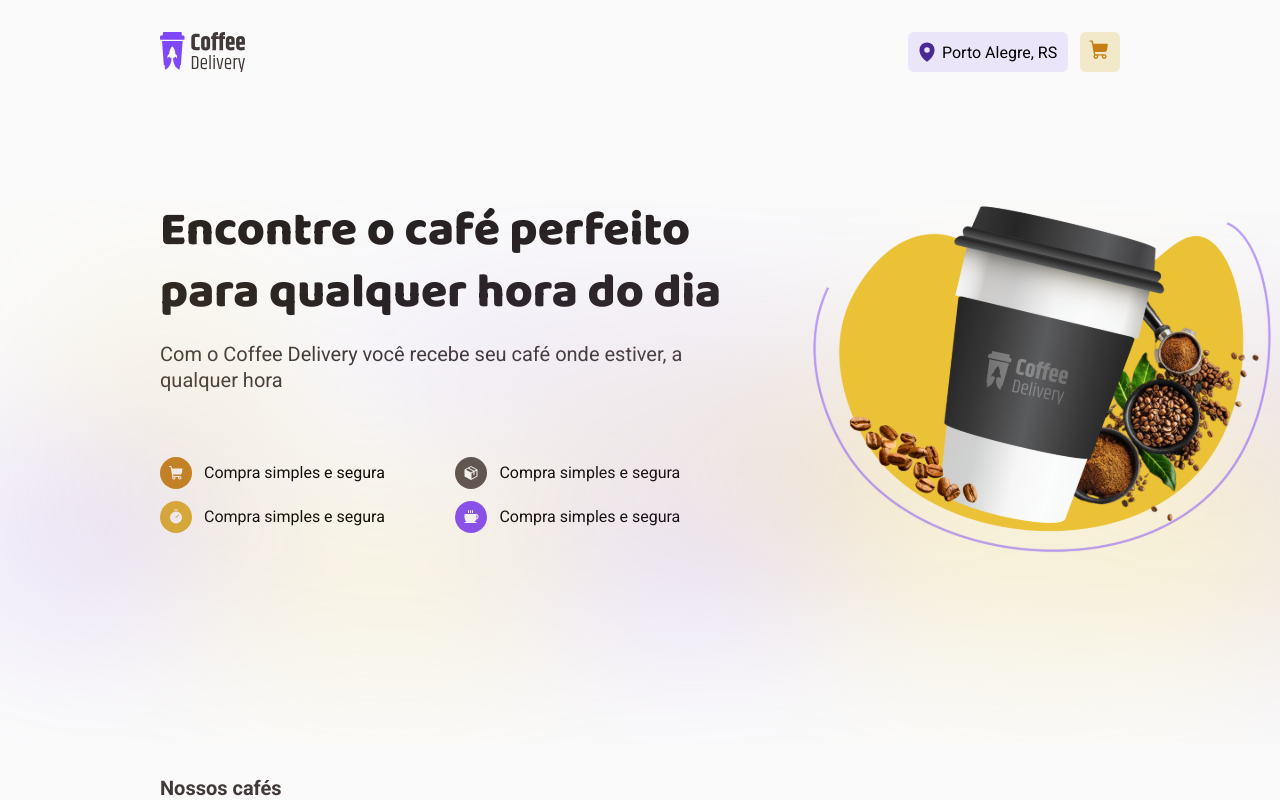
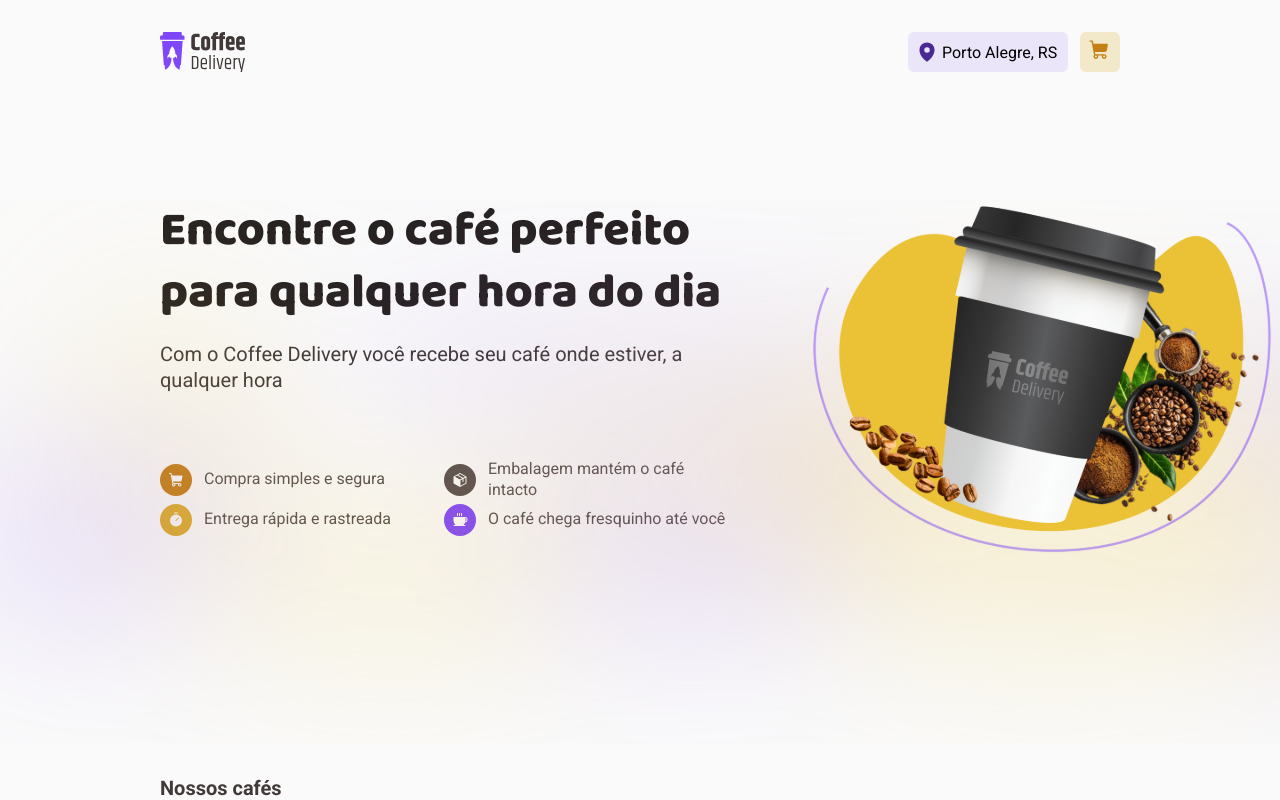
Before and after one commit to gustavobreack3257/coffe_delivery_react, a React (Vite) app: page / in a window 1280 px wide. Shown: the top 800 px of the page. Built offline with nearby package versions, Linux system fonts and the light colour scheme.

Commit message:
refactor: Home modifying the code through the component and editing the style

```diff
--- a/src/components/IconInfo/index.tsx
+++ b/src/components/IconInfo/index.tsx
@@ -8,10 +8,14 @@ interface iconTypeProps {
     | 'TIMER'
     | 'COFFEE'
     | 'CURRENCYDOLLAR'
-  combinedText: boolean
+  combinedText?: boolean
   text?: string
 }
-export function IconInfo({ iconType, combinedText, text }: iconTypeProps) {
+export function IconInfo({
+  iconType,
+  combinedText = false,
+  text,
+}: iconTypeProps) {
   return (
     <S.IconInfoContainer>
       <S.IconContainer
@@ -24,7 +28,9 @@ export function IconInfo({ iconType, combinedText, text }: iconTypeProps) {
                 ? 'yellow'
                 : iconType === 'PACKAGE'
                   ? 'baseGray'
-                  : 'yellowDark'
+                  : iconType === 'COFFEE'
+                    ? 'purple'
+                    : 'yellowDark'
         }
       >
         {iconType === 'MAPPIN' ? (
--- a/src/screens/Home/components/IntroductionCoffee/index.tsx
+++ b/src/screens/Home/components/IntroductionCoffee/index.tsx
@@ -1,9 +1,8 @@
 import * as S from './styles'
-
-import { ShoppingCart, Package, Timer, Coffee } from '@phosphor-icons/react'
 
 import BackgroundContentCoffee from '../../../../assets/Background.svg'
 import CoffeeSVG from '../../../../assets/IntroductionCoffee.svg'
+import { IconInfo } from '../../../../components/IconInfo'
 
 export function IntroductionCoffee() {
   return (
@@ -23,31 +22,21 @@ export function IntroductionCoffee() {
 
           <S.MarketingContainer>
             <S.MarketingContentContainer>
-              <S.IconContainer bgIconColor="yellowDark">
-                <ShoppingCart weight="fill" color="#FAFAFA" />
-              </S.IconContainer>
-              <p>Compra simples e segura</p>
+              <IconInfo iconType="SHOPPING" text="Compra simples e segura" />
+              <IconInfo
+                iconType="PACKAGE"
+                text="Embalagem mantém o café intacto"
+              />
             </S.MarketingContentContainer>
+          </S.MarketingContainer>
 
+          <S.MarketingContainer>
             <S.MarketingContentContainer>
-              <S.IconContainer bgIconColor="baseGray">
-                <Package weight="fill" color="#FAFAFA" />
-              </S.IconContainer>
-              <p>Compra simples e segura</p>
-            </S.MarketingContentContainer>
-
-            <S.MarketingContentContainer>
-              <S.IconContainer bgIconColor="yellow">
-                <Timer weight="fill" color="#FAFAFA" />
-              </S.IconContainer>
-              <p>Compra simples e segura</p>
-            </S.MarketingContentContainer>
-
-            <S.MarketingContentContainer>
-              <S.IconContainer bgIconColor="purple">
-                <Coffee weight="fill" color="#FAFAFA" />
-              </S.IconContainer>
-              <p>Compra simples e segura</p>
+              <IconInfo iconType="TIMER" text="Entrega rápida e rastreada" />
+              <IconInfo
+                iconType="COFFEE"
+                text="O café chega fresquinho até você"
+              />
             </S.MarketingContentContainer>
           </S.MarketingContainer>
         </S.IntroductionHeader>
--- a/src/screens/Home/components/IntroductionCoffee/styles.ts
+++ b/src/screens/Home/components/IntroductionCoffee/styles.ts
@@ -40,6 +40,7 @@ export const IntroductionSubTitle = styled.p`
   line-height: 130%;
 
   margin-top: 1rem;
+  margin-bottom: 4.125rem;
   color: ${(props) => props.theme['base-subtitle']};
 `
 
@@ -48,20 +49,14 @@ export const MarketingContainer = styled.div`
   height: 5.25rem;
 
   display: flex;
-  flex-direction: row;
-  justify-content: space-between;
-  flex-wrap: wrap;
-
-  margin-top: 4rem;
-  gap: 0.75rem;
 `
 
 export const MarketingContentContainer = styled.div`
-  gap: 0.75rem;
-  flex-basis: 48%;
+  height: 2.5rem;
+
   display: flex;
-  justify-content: flex-start;
-  align-items: center;
+  flex: 1;
+  flex-direction: row;
 `
 
 const BG_ICONS_COLOR = {
```
